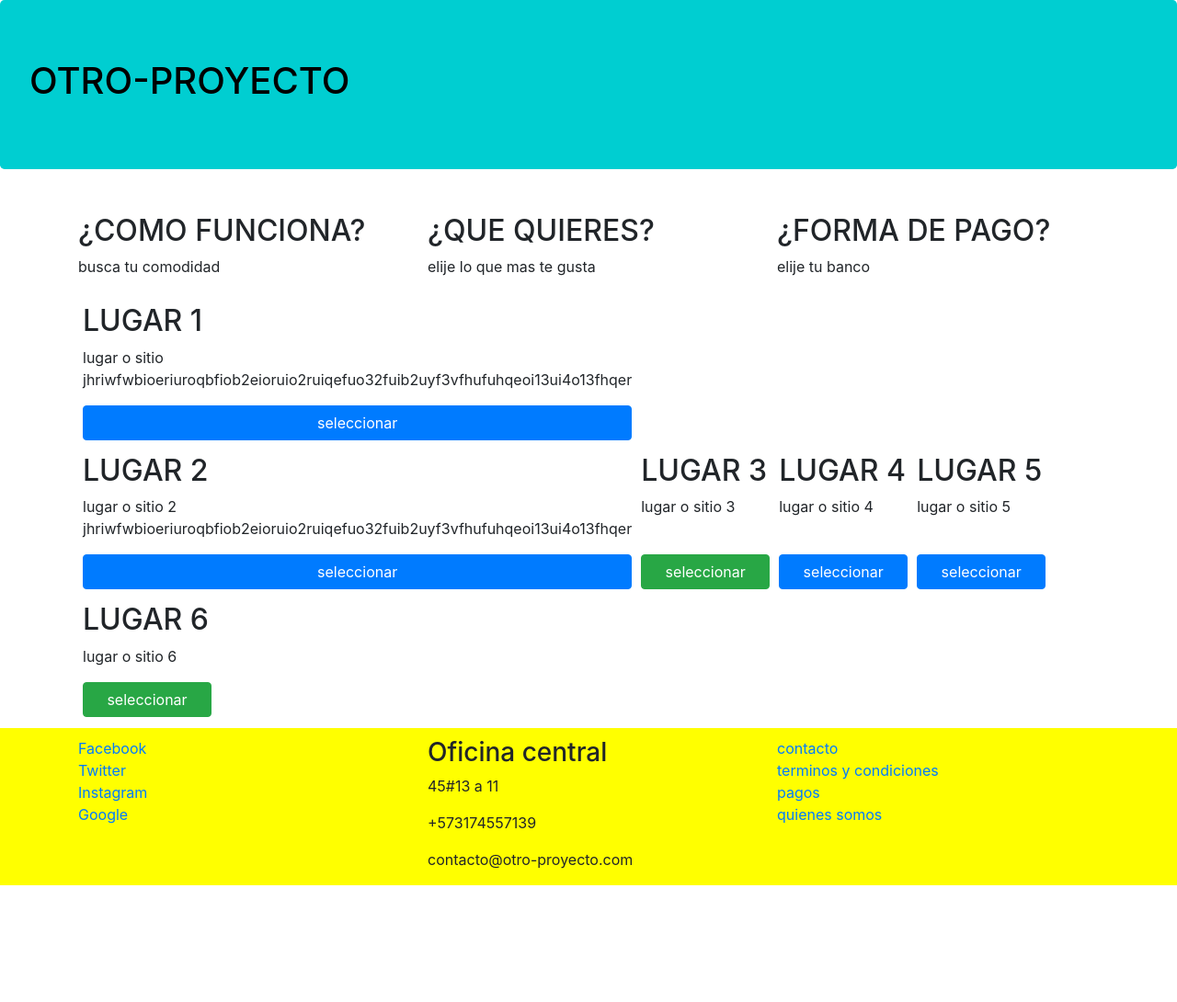
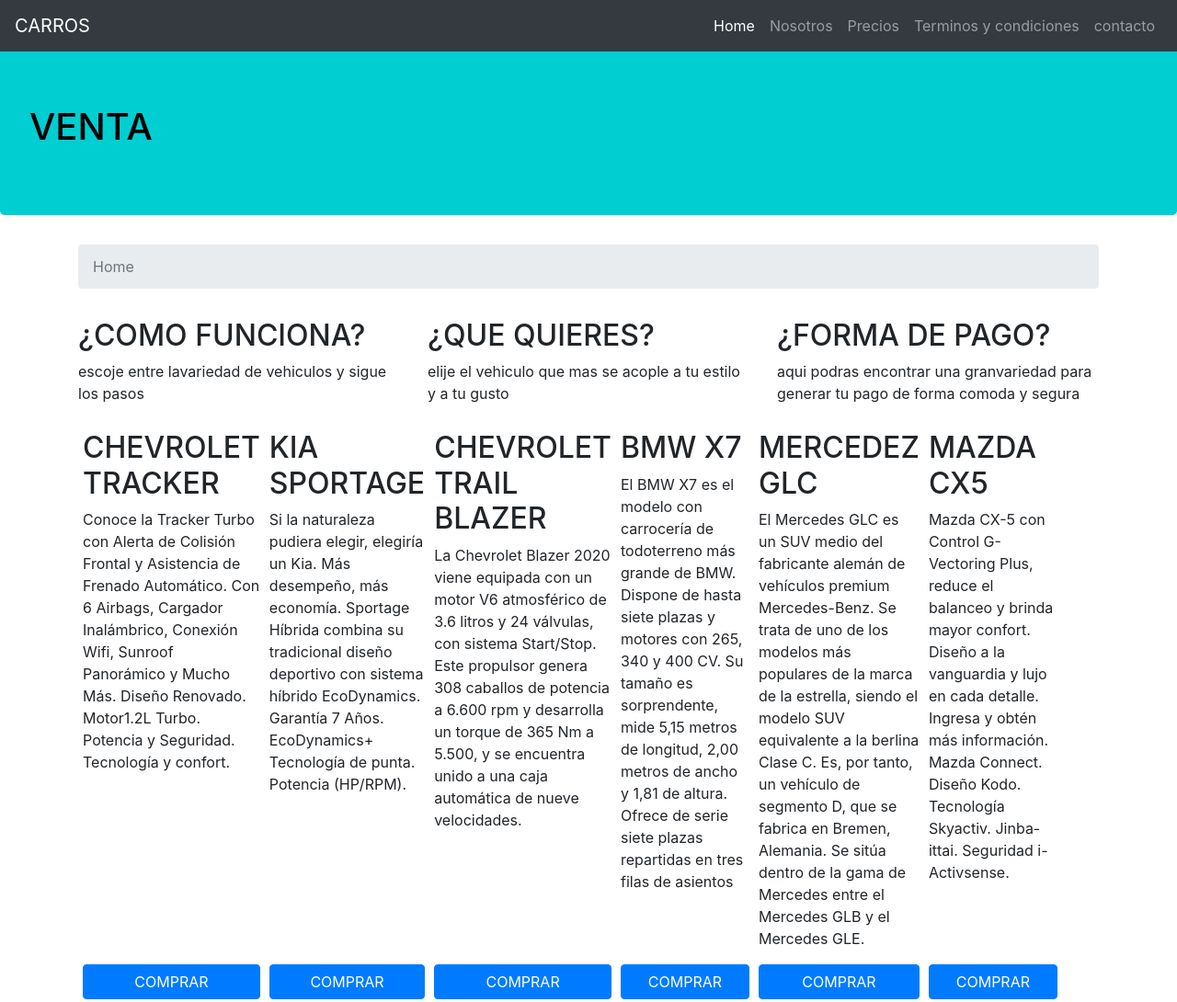
Before and after one commit to jorgeeliecerpalacios/testing_bootstrap, a website: page index.html in a window 1280 px wide. Shown: the top 1090 px of the page at 92% size. Before the commit the page ends 963 px from the top, so only its background shows below. Drawn offline with nearby package versions, Linux system fonts and the light colour scheme.

Commit message:
agregamos navegabilidad

```diff
--- a/css/main.css
+++ b/css/main.css
@@ -1,6 +1,7 @@
 .jumbotron {
     background-color: darkturquoise;
     color: black;
+    margin-top: 50px;
 }
 
 footer {
--- a/index.html
+++ b/index.html
@@ -2,39 +2,59 @@
 <html lang="es">
 
 <head>
-    <!-- Required meta tags -->
+
     <meta charset="utf-8">
     <meta name="viewport" content="width=device-width, initial-scale=1, shrink-to-fit=no">
 
-    <!-- Bootstrap CSS -->
+
     <link rel="stylesheet" href="node_modules/bootstrap/dist/css/bootstrap.min.css">
     <link rel="stylesheet" href="css/main.css">
 
-    <title>OTRO PROYECTO</title>
+    <title>VENTA DE CARROS</title>
 </head>
 
 <body>
+    <nav class="navbar navbar-expand-md navbar-dark bg-dark fixed-top">
+        <a class="navbar-brand" href="#">CARROS</a>
+        <button class="navbar-toggler" type="button" data-toggle="collapse" data-target="#navbarSupportedContent" aria-controls="navbarNavDropdown" aria-expanded="false" aria-label="Toggle navigation">
+            <span class="navbar-toggler-icon"></span>
+        </button>
+        <div class="collapse navbar-collapse" id="navbarSupportedContent"></div>
+        <ul class="navbar-nav mr-auto">
+            <li class="nav-item active"><a class="nav-link" href="#">Home</a></li>
+            <li class="nav-item"><a class="nav-link" href="./about.html">Nosotros</a></li>
+            <li class="nav-item"><a class="nav-link" href="#">Precios</a></li>
+            <li class="nav-item"><a class="nav-link" href="#">Terminos y condiciones</a></li>
+            <li class="nav-item"><a class="nav-link" href="#">contacto</a></li>
+        </ul>
+
+    </nav>
     <div class="jumbotron">
-        <h1>OTRO-PROYECTO</h1>
+        <h1>VENTA</h1>
     </div>
     <div class="container">
+        <nav aria-label="breadcrumb">
+            <ol class="breadcrumb">
+                <li class="breadcrumb-item active" aria-current="page">Home</li>
+            </ol>
+        </nav>
         <div class="row">
             <div class="col-sm-4">
                 <p>
                     <h2>¿COMO FUNCIONA?</h2>
-                    <p>busca tu comodidad</p>
+                    <p>escoje entre lavariedad de vehiculos y sigue los pasos</p>
                 </p>
             </div>
             <div class="col-sm-4">
                 <p>
                     <h2>¿QUE QUIERES?</h2>
-                    <P>elije lo que mas te gusta</P>
+                    <P>elije el vehiculo que mas se acople a tu estilo y a tu gusto</P>
                 </p>
             </div>
             <div class="col-sm-4">
                 <p>
                     <h2>¿FORMA DE PAGO?</h2>
-                    <p>elije tu banco</p>
+                    <p>aqui podras encontrar una granvariedad para generar tu pago de forma comoda y segura</p>
                 </p>
             </div>
         </div>
@@ -43,22 +63,23 @@
         <div class="d-flex flex-wrap">
             <div class="otro-preyecto d-flex flex-column justify-content-between">
                 <div>
-                    <h2>LUGAR 1</h2>
-                    <p>lugar o sitio jhriwfwbioeriuroqbfiob2eioruio2ruiqefuo32fuib2uyf3vfhufuhqeoi13ui4o13fhqer</p>
+                    <h2>CHEVROLET TRACKER</h2>
+                    <p>Conoce la Tracker Turbo con Alerta de Colisión Frontal y Asistencia de Frenado Automático. Con 6 Airbags, Cargador Inalámbrico, Conexión Wifi, Sunroof Panorámico y Mucho Más. Diseño Renovado. Motor1.2L Turbo. Potencia y Seguridad.
+                        Tecnología y confort.</p>
                 </div>
                 <div>
-                    <button class="btn btn-primary btn-reserve">seleccionar</button>
+                    <button class="btn btn-primary btn-reserve">COMPRAR</button>
                 </div>
 
 
             </div>
             <div class="otro-preyecto d-flex flex-column justify-content-between">
                 <div>
-                    <h2>LUGAR 2</h2>
-                    <p>lugar o sitio 2 jhriwfwbioeriuroqbfiob2eioruio2ruiqefuo32fuib2uyf3vfhufuhqeoi13ui4o13fhqer</p>
+                    <h2>KIA SPORTAGE</h2>
+                    <p>Si la naturaleza pudiera elegir, elegiría un Kia. Más desempeño, más economía. Sportage Híbrida combina su tradicional diseño deportivo con sistema híbrido EcoDynamics. Garantía 7 Años. EcoDynamics+ Tecnología de punta. Potencia (HP/RPM).</p>
                 </div>
                 <div>
-                    <button class="btn btn-primary btn-reserve">seleccionar</button>
+                    <button class="btn btn-primary btn-reserve">COMPRAR</button>
                 </div>
 
 
@@ -66,33 +87,36 @@
 
             <div class="otro-preyecto d-flex flex-column justify-content-between">
                 <div>
-                    <h2>LUGAR 3</h2>
-                    <p>lugar o sitio 3</p>
+                    <h2>CHEVROLET TRAIL BLAZER</h2>
+                    <p>La Chevrolet Blazer 2020 viene equipada con un motor V6 atmosférico de 3.6 litros y 24 válvulas, con sistema Start/Stop. Este propulsor genera 308 caballos de potencia a 6.600 rpm y desarrolla un torque de 365 Nm a 5.500, y se encuentra
+                        unido a una caja automática de nueve velocidades.</p>
                 </div>
                 <div>
-                    <button class="btn btn-success btn-reserve">seleccionar</button>
+                    <button class="btn btn-primary btn-reserve">COMPRAR</button>
                 </div>
 
             </div>
 
             <div class="otro-preyecto d-flex flex-column justify-content-between">
                 <div>
-                    <h2>LUGAR 4</h2>
-                    <p>lugar o sitio 4</p>
+                    <h2>BMW X7</h2>
+                    <p>El BMW X7 es el modelo con carrocería de todoterreno más grande de BMW. Dispone de hasta siete plazas y motores con 265, 340 y 400 CV. Su tamaño es sorprendente, mide 5,15 metros de longitud, 2,00 metros de ancho y 1,81 de altura.
+                        Ofrece de serie siete plazas repartidas en tres filas de asientos</p>
                 </div>
                 <div>
-                    <button class="btn btn-primary btn-reserve">seleccionar</button>
+                    <button class="btn btn-primary btn-reserve">COMPRAR</button>
                 </div>
 
 
             </div>
             <div class="otro-preyecto d-flex flex-column justify-content-between">
                 <div>
-                    <h2>LUGAR 5</h2>
-                    <p>lugar o sitio 5</p>
+                    <h2>MERCEDEZ GLC</h2>
+                    <p>El Mercedes GLC es un SUV medio del fabricante alemán de vehículos premium Mercedes-Benz. Se trata de uno de los modelos más populares de la marca de la estrella, siendo el modelo SUV equivalente a la berlina Clase C. Es, por tanto,
+                        un vehículo de segmento D, que se fabrica en Bremen, Alemania. Se sitúa dentro de la gama de Mercedes entre el Mercedes GLB y el Mercedes GLE.</p>
                 </div>
                 <div>
-                    <button class="btn btn-primary btn-reserve">seleccionar</button>
+                    <button class="btn btn-primary btn-reserve">COMPRAR</button>
                 </div>
 
 
@@ -100,11 +124,13 @@
 
             <div class="otro-preyecto d-flex flex-column justify-content-between">
                 <div>
-                    <h2>LUGAR 6</h2>
-                    <p>lugar o sitio 6</p>
+                    <h2>MAZDA CX5</h2>
+                    <p>Mazda CX-5 con Control G-Vectoring Plus, reduce el balanceo y brinda mayor confort. Diseño a la vanguardia y lujo en cada detalle. Ingresa y obtén más información. Mazda Connect. Diseño Kodo. Tecnología Skyactiv. Jinba-ittai. Seguridad
+                        i-Activsense.
+                    </p>
                 </div>
                 <div>
-                    <button class="btn btn-success btn-reserve">seleccionar</button>
+                    <button class="btn btn-primary btn-reserve">COMPRAR</button>
                 </div>
 
             </div>
@@ -148,120 +174,4 @@
     </div>
 </footer>
 
-
-
-<!-- <div class="jumbotron"> -->
-<!-- columnas gregadas -->
-<!-- <div class="container">
-        <div class="row align-items-start">
-            <div class="col">
-                1er columna
-            </div>
-            <div class="col">
-                2da coumna
-            </div>
-            <div class="col">
-                3er columna
-            </div>
-
-        </div>
-
-        <div class="row align-items-center">
-            <div class="col">
-                1er columna
-            </div>
-            <div class="col">
-                2da coumna
-            </div>
-            <div class="col">
-                3er columna
-            </div>
-        </div>
-        <div class="row align-end">
-            <div class="col">
-                1er columna
-            </div>
-            <div class="col">
-                2da coumna
-            </div>
-            <div class="col">
-                3er columna
-            </div>
-        </div>
-    </div> -->
-<!-- alineacion vertical por columnas  -->
-<!-- <div class="container"> -->
-<!-- <div class="row">
-        <div class="col align-self-start">
-            1er columna
-        </div>
-        <div class="col align-self-center">
-            2da columna
-        </div>
-        <div class="col align-self-end">
-            3er columna
-        </div>
-    </div>
-    </div> -->
-<!-- <div class="container">
-        <div class="row">
-            <div class="col-sm">
-                primer columna
-            </div>
-            <div class="col-sm">
-                segunda columna
-            </div>
-            <div class="col-sm">
-                tercer columna
-            </div> -->
-</div>
-<!-- <div class="container">
-            <div class="row">
-                <div class="col">col</div>
-                <div class="col">col</div>
-                <div class="col">col</div>
-                <div class="col">col</div>
-                <div>
-                    <div class="row">
-                        <div class="col-8">col-8</div>
-                        <div class="col-4">col-4</div>
-                    </div>
-                </div>
-            </div> -->
-
-<!-- <div class="flex-direction">
-
-            <div class="flex-item">
-                <p>Lorem ipsum dolor sit amet, consectetur adipisicing elit, sed do eiusmod tempor incididunt ut labore et dolore magna aliqua. Ut enim ad minim veniam, quis nostrud exercitation ullamco laboris nisi ut aliquip ex ea commodo consequat.</p>
-            </div>
-
-            <div class="flex-item">
-                <p>Lorem ipsum dolor sit amet, consectetur adipisicing elit, sed do eiusmod tempor incididunt ut labore et dolore magna aliqua. Ut enim ad minim veniam, quis nostrud exercitation ullamco laboris nisi ut aliquip ex ea commodo consequat.</p>
-            </div>
-            <div class="flex-item">
-                <p>Lorem ipsum dolor sit amet, consectetur adipisicing elit, sed do eiusmod tempor incididunt ut labore et dolore magna aliqua. Ut enim ad minim veniam, quis nostrud exercitation ullamco laboris nisi ut aliquip ex ea commodo consequat.</p>
-            </div>
-
-
-
-
-
-
-
-
-            <p><a class="btn btn-primary btn-lg" role="button">Leer más</a></p> -->
-</div>
-<div>
-</div>
-
-<!-- Optional JavaScript; choose one of the two! -->
-
-<!-- Option 1: jQuery and Bootstrap Bundle (includes Popper) -->
-<!-- Option 2: jQuery, Popper.js, and Bootstrap JS -->
-<!-- <script src="https://code.jquery.com/jquery-3.5.1.slim.min.js" integrity="sha384-DfXdz2htPH0lsSSs5nCTpuj/zy4C+OGpamoFVy38MVBnE+IbbVYUew+OrCXaRkfj" crossorigin="anonymous"></script>
-    <script src="https://cdn.jsdelivr.net/npm/popper.js@1.16.1/dist/umd/popper.min.js" integrity="sha384-9/reFTGAW83EW2RDu2S0VKaIzap3H66lZH81PoYlFhbGU+6BZp6G7niu735Sk7lN" crossorigin="anonymous"></script>
-    <script src="https://cdn.jsdelivr.net/npm/bootstrap@4.5.3/dist/js/bootstrap.min.js" integrity="sha384-w1Q4orYjBQndcko6MimVbzY0tgp4pWB4lZ7lr30WKz0vr/aWKhXdBNmNb5D92v7s" crossorigin="anonymous"></script>-->
-
-
-
 </html>
```
Also changed, not shown: about.html (added, +82 -0 lines).
